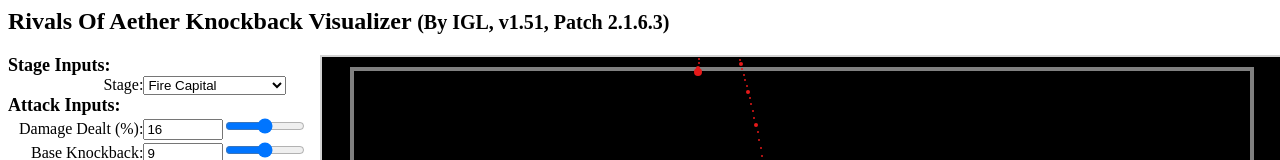
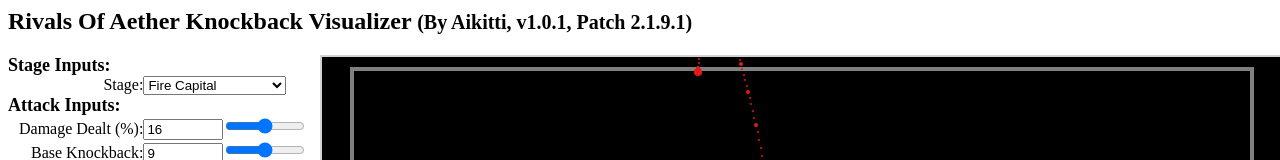
Before and after one commit to Aikiiiiiiii/KBvisualicer4ROA, a plain HTML site: page index.html in a window 1280 px wide. Shown: the top 160 px of the page. Drawn offline with Linux system fonts and the light colour scheme.

Commit message:
Update title and version in index.html

```diff
--- a/index.html
+++ b/index.html
@@ -43,7 +43,7 @@
 
 </head>
 <body>
-   <h2>Rivals Of Aether Knockback Visualizer <small>(By IGL, v1.51, Patch 2.1.6.3)</small></h2>
+   <h2>Rivals Of Aether Knockback Visualizer <small>(By Aikitti, v1.0.1, Patch 2.1.9.1)</small></h2>
  <div class="canvas">
     <canvas id="myCanvas" width="960" height="540" style="border:2px solid #d3d3d3;" fill="#000000;">
     Your browser does not support the HTML canvas tag.</canvas>
```
